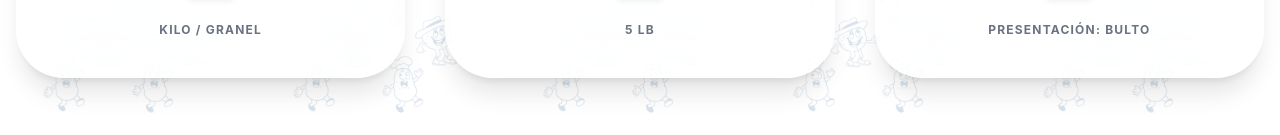
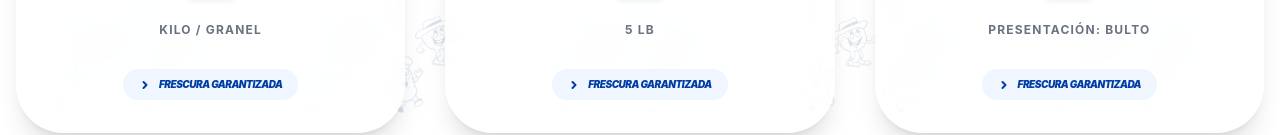
Before and after one commit to Diego0917/PapasSanluis, a React (Vite) app: page /productos in a window 1280 px wide. Shown: the part 709-844 px from the top of the page. Built offline with nearby package versions, Linux system fonts and the light colour scheme.

Commit message:
Update ProductsPage.jsx

```diff
--- a/src/pages/ProductsPage.jsx
+++ b/src/pages/ProductsPage.jsx
@@ -1,5 +1,5 @@
 import { useEffect, useState } from "react";
-import { Check } from "lucide-react";
+import { Check, ChevronRight } from "lucide-react";
 import marcaAgua from "../assets/marcaagua.png";
 import lavados2 from "../assets/lavados2.png"; //
 
@@ -223,6 +223,11 @@ function ProductCard({ group }) {
       <p className="text-gray-500 font-bold text-xs text-center uppercase tracking-widest min-h-[32px] flex items-center leading-tight">
         {currentVariant.presentation}
       </p>
+
+      <div className="mt-6 flex items-center gap-2 text-[#003DA5] font-black text-[10px] uppercase tracking-tighter bg-blue-50 px-4 py-2 rounded-full italic group-hover:bg-[#FFC107] group-hover:text-[#003DA5] transition-colors duration-500">
+        <ChevronRight className="w-3 h-3 stroke-[4px]" />
+        <a href="https://wa.me/message/5YVHA5TUWWOMA1">Frescura Garantizada</a>
+      </div>
     </div>
   );
 }
```
